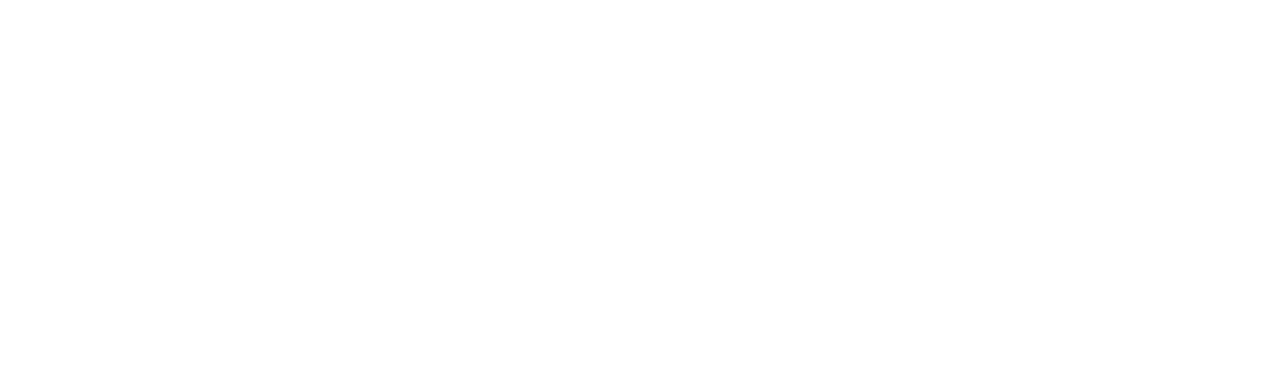
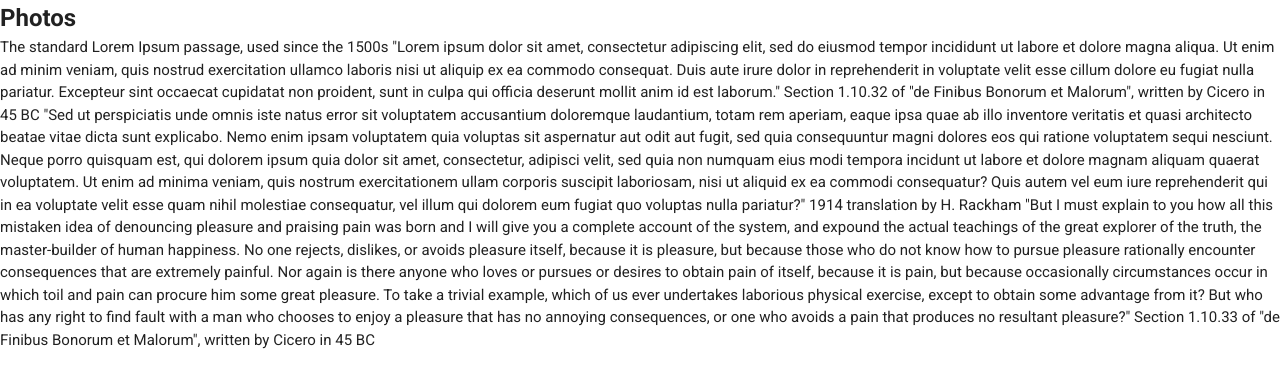
Before and after one commit to hi4manohar/edunotes, a Vue app: page /content/Photos in a window 1280 px wide. Shown: the top 386 px of the page. Built offline with nearby package versions, Linux system fonts and the light colour scheme.

Commit message:
added global css files

```diff
--- a/src/App.vue
+++ b/src/App.vue
@@ -17,3 +17,4 @@
   })
 };
 </script>
+<style src="./assets/css/globalApp.css"></style>
--- /dev/null
+++ b/src/assets/css/globalApp.css
@@ -0,0 +1,8 @@
+/* do write here global css */
+
+p {
+	font-size: 15px;
+}
+h2 {
+	font-size: 24px
+}
--- a/src/components/common/footer.vue
+++ b/src/components/common/footer.vue
@@ -0,0 +1,12 @@
+<template>
+  <div>
+    <p>This is footer</p>
+  </div>
+</template>
+
+<script>
+export default {
+  name: "Footer",
+  data: () => ({})
+};
+</script>
--- a/src/components/common/header.vue
+++ b/src/components/common/header.vue
@@ -0,0 +1,12 @@
+<template>
+  <div>
+    <p>This is header</p>
+  </div>
+</template>
+
+<script>
+export default {
+  name: "Header",
+  data: () => ({})
+};
+</script>
--- a/src/router/index.js
+++ b/src/router/index.js
@@ -1,6 +1,8 @@
 import Vue from "vue";
 import VueRouter from "vue-router";
 import Home from "../views/Home.vue";
+import ArticleList from "../views/ArticleList";
+import ArticleContent from "../views/ArticleContent";
 
 Vue.use(VueRouter);
 
@@ -17,18 +19,29 @@
   },
   {
     path: "/home/:viewtype",
-    name: "chooseboard",
+    name: "Welcome",
     component: Home
   },
   {
     path: "/app",
-    name: "app",
-    component: () => import("../views/app.vue")
+    name: "App",
+    component: () => import("../views/App.vue")
   },
   {
     path: "/app/details",
-    name: "appdetails",
-    component: () => import("../views/app.vue")
+    name: "App",
+    component: () => import("../views/App.vue")
+  },
+  {
+    path: "/content",
+    name: "ArticleList",
+    component: ArticleList
+  },
+  {
+    //route: /content/anyarticle name
+    path: "/content/:articlename",
+    name: "ArticleContent",
+    component: ArticleContent
   }
 ];
 
--- /dev/null
+++ b/src/views/ArticleContent.vue
@@ -0,0 +1,60 @@
+<template>
+  <div class="home">
+    <h2>{{ articleTitle }}</h2>
+    <p>
+      The standard Lorem Ipsum passage, used since the 1500s "Lorem ipsum dolor
+      sit amet, consectetur adipiscing elit, sed do eiusmod tempor incididunt ut
+      labore et dolore magna aliqua. Ut enim ad minim veniam, quis nostrud
+      exercitation ullamco laboris nisi ut aliquip ex ea commodo consequat. Duis
+      aute irure dolor in reprehenderit in voluptate velit esse cillum dolore eu
+      fugiat nulla pariatur. Excepteur sint occaecat cupidatat non proident,
+      sunt in culpa qui officia deserunt mollit anim id est laborum." Section
+      1.10.32 of "de Finibus Bonorum et Malorum", written by Cicero in 45 BC
+      "Sed ut perspiciatis unde omnis iste natus error sit voluptatem
+      accusantium doloremque laudantium, totam rem aperiam, eaque ipsa quae ab
+      illo inventore veritatis et quasi architecto beatae vitae dicta sunt
+      explicabo. Nemo enim ipsam voluptatem quia voluptas sit aspernatur aut
+      odit aut fugit, sed quia consequuntur magni dolores eos qui ratione
+      voluptatem sequi nesciunt. Neque porro quisquam est, qui dolorem ipsum
+      quia dolor sit amet, consectetur, adipisci velit, sed quia non numquam
+      eius modi tempora incidunt ut labore et dolore magnam aliquam quaerat
+      voluptatem. Ut enim ad minima veniam, quis nostrum exercitationem ullam
+      corporis suscipit laboriosam, nisi ut aliquid ex ea commodi consequatur?
+      Quis autem vel eum iure reprehenderit qui in ea voluptate velit esse quam
+      nihil molestiae consequatur, vel illum qui dolorem eum fugiat quo voluptas
+      nulla pariatur?" 1914 translation by H. Rackham "But I must explain to you
+      how all this mistaken idea of denouncing pleasure and praising pain was
+      born and I will give you a complete account of the system, and expound the
+      actual teachings of the great explorer of the truth, the master-builder of
+      human happiness. No one rejects, dislikes, or avoids pleasure itself,
+      because it is pleasure, but because those who do not know how to pursue
+      pleasure rationally encounter consequences that are extremely painful. Nor
+      again is there anyone who loves or pursues or desires to obtain pain of
+      itself, because it is pain, but because occasionally circumstances occur
+      in which toil and pain can procure him some great pleasure. To take a
+      trivial example, which of us ever undertakes laborious physical exercise,
+      except to obtain some advantage from it? But who has any right to find
+      fault with a man who chooses to enjoy a pleasure that has no annoying
+      consequences, or one who avoids a pain that produces no resultant
+      pleasure?" Section 1.10.33 of "de Finibus Bonorum et Malorum", written by
+      Cicero in 45 BC
+    </p>
+  </div>
+</template>
+
+<script>
+export default {
+  name: "ArticleList",
+  data: () => ({
+    articleTitle: false
+  }),
+  methods: {
+    loadArticle() {
+      this.articleTitle = this.$route.params.articlename;
+    }
+  },
+  created() {
+    this.loadArticle();
+  }
+};
+</script>
--- /dev/null
+++ b/src/views/ArticleList.vue
@@ -0,0 +1,23 @@
+<template>
+  <div class="home">
+    <Header />
+    <ul>
+      <li>List of article</li>
+    </ul>
+    <Footer />
+  </div>
+</template>
+
+<script>
+import Header from "@/components/common/Header.vue";
+import Footer from "@/components/common/Footer.vue";
+
+export default {
+  name: "ArticleList",
+  data: () => ({}),
+  components: {
+    Header,
+    Footer
+  }
+};
+</script>
```
